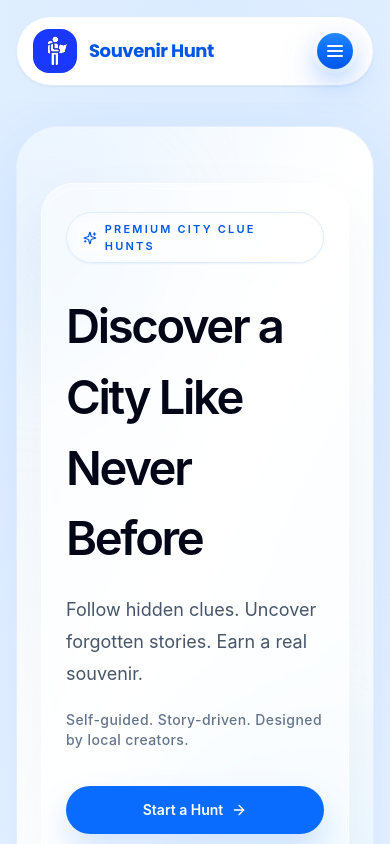
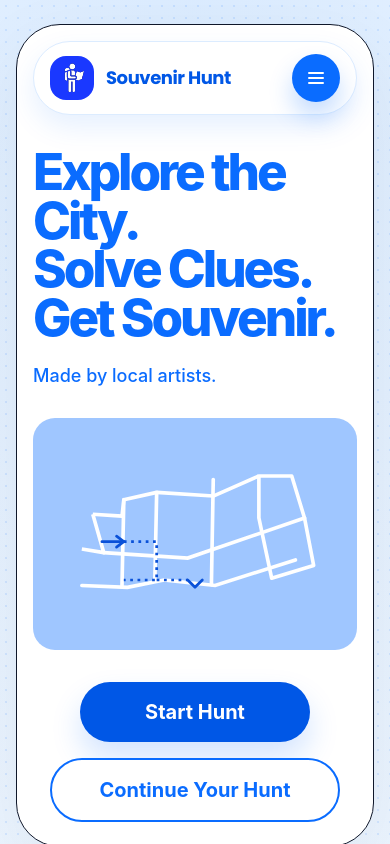
Before and after one commit to mybrandupinfo-hash/souvenir-hunt, a React (Vite) app: page / in a window 390 px wide. Shown: the top 844 px of the page. Built offline with nearby package versions, Linux system fonts and the light colour scheme.

Commit message:
Restyle homepage to clean mobile poster layout

```diff
--- a/src/App.jsx
+++ b/src/App.jsx
@@ -654,59 +654,125 @@ export default function SouvenirHuntWebsite() {
 
   const renderHome = () => (
     <>
-      <section className="relative overflow-hidden px-4 pt-6 sm:px-6 lg:px-8">
-        <div className="mx-auto max-w-7xl">
-          <div className="relative overflow-hidden rounded-[42px] border border-brand-100/80 bg-hero-glow px-6 pb-10 pt-14 shadow-glass sm:px-10 sm:pb-12 sm:pt-16 lg:px-14 lg:pb-14 lg:pt-20">
-            <div className="absolute inset-0 bg-gradient-to-br from-brand-50/70 via-white to-sky-50/70" />
-            <div className="absolute -left-12 top-14 h-40 w-40 rounded-full bg-brand-200/35 blur-3xl sm:h-52 sm:w-52" />
-            <div className="absolute bottom-0 right-0 h-56 w-56 rounded-full bg-sky-200/30 blur-3xl sm:h-64 sm:w-64" />
-            <div className="relative">
-              <div className="mx-auto flex max-w-xl flex-col justify-center">
+      <section className="relative overflow-hidden px-4 pb-10 pt-6 sm:px-6 lg:px-8">
+        <div
+          className="absolute inset-0 opacity-60"
+          style={{
+            backgroundImage:
+              "radial-gradient(circle, rgba(10,108,255,0.18) 1px, transparent 1px)",
+            backgroundSize: "12px 12px",
+          }}
+        />
+        <div className="relative mx-auto max-w-md lg:max-w-5xl">
+          <div className="rounded-[44px] border border-slate-900 bg-white px-4 pb-6 pt-4 shadow-[0_24px_80px_rgba(15,23,42,0.06)] sm:px-6 sm:pb-8 sm:pt-5 lg:px-10 lg:pb-10 lg:pt-8">
+            <div className="rounded-full border border-brand-100 bg-white px-4 py-3 shadow-[0_12px_28px_rgba(10,108,255,0.10)]">
+              <div className="flex items-center justify-between gap-3">
+                <button onClick={() => navigate("home")} className="min-w-0 text-left">
+                  <Logo />
+                </button>
+                <button
+                  onClick={() => setMobileMenuOpen((prev) => !prev)}
+                  className="inline-flex h-12 w-12 items-center justify-center rounded-full bg-brand-600 text-white shadow-[0_14px_24px_rgba(10,108,255,0.24)] transition hover:bg-brand-700"
+                  aria-label="Toggle menu"
+                  aria-expanded={mobileMenuOpen}
+                >
+                  <span className="relative flex h-5 w-5 items-center justify-center">
+                    <motion.span
+                      animate={mobileMenuOpen ? { rotate: 45, y: 0 } : { rotate: 0, y: -5 }}
+                      transition={{ duration: 0.2 }}
+                      className="absolute h-[2px] w-4 rounded-full bg-white"
+                    />
+                    <motion.span
+                      animate={mobileMenuOpen ? { opacity: 0, scaleX: 0.2 } : { opacity: 1, scaleX: 1 }}
+                      transition={{ duration: 0.18 }}
+                      className="absolute h-[2px] w-4 rounded-full bg-white"
+                    />
+                    <motion.span
+                      animate={mobileMenuOpen ? { rotate: -45, y: 0 } : { rotate: 0, y: 5 }}
+                      transition={{ duration: 0.2 }}
+                      className="absolute h-[2px] w-4 rounded-full bg-white"
+                    />
+                  </span>
+                </button>
+              </div>
+            </div>
+
+            <AnimatePresence>
+              {mobileMenuOpen ? (
+                <motion.div
+                  initial={{ opacity: 0, y: -8 }}
+                  animate={{ opacity: 1, y: 0 }}
+                  exit={{ opacity: 0, y: -8 }}
+                  transition={{ duration: 0.18 }}
+                  className="mt-3 rounded-[28px] border border-brand-100 bg-white p-3 shadow-sm"
+                >
+                  <div className="grid gap-2">
+                    <button onClick={() => navigate("hunts")} className="rounded-2xl px-4 py-3 text-left text-sm font-medium text-slate-700 transition hover:bg-brand-50 hover:text-brand-700">Our Hunts</button>
+                    <button onClick={() => navigate("your-hunt")} className="rounded-2xl px-4 py-3 text-left text-sm font-medium text-slate-700 transition hover:bg-brand-50 hover:text-brand-700">Your Hunt</button>
+                    <button onClick={() => scrollToSection(aboutRef)} className="rounded-2xl px-4 py-3 text-left text-sm font-medium text-slate-700 transition hover:bg-brand-50 hover:text-brand-700">About</button>
+                    <button onClick={() => scrollToSection(contactPreviewRef)} className="rounded-2xl px-4 py-3 text-left text-sm font-medium text-slate-700 transition hover:bg-brand-50 hover:text-brand-700">Contact</button>
+                  </div>
+                </motion.div>
+              ) : null}
+            </AnimatePresence>
+
             <motion.div
               initial={{ opacity: 0, y: 16 }}
               animate={{ opacity: 1, y: 0 }}
-                  transition={{ duration: 0.5 }}
-                  className="rounded-[32px] border border-white/60 bg-white/55 p-1 shadow-[0_20px_60px_rgba(15,23,42,0.04)] backdrop-blur-sm"
+              transition={{ duration: 0.45 }}
+              className="mx-auto max-w-md pt-8 sm:pt-10"
             >
-                  <div className="rounded-[31px] bg-white/72 px-5 py-6 shadow-[inset_0_1px_0_rgba(255,255,255,0.7)] sm:px-6 sm:py-7 lg:px-7 lg:py-8">
-                    <div className="inline-flex items-center gap-2 rounded-full border border-brand-100 bg-white/92 px-4 py-2 text-[11px] font-semibold uppercase tracking-[0.2em] text-brand-700 shadow-sm backdrop-blur">
-                      <Sparkles className="h-3.5 w-3.5" />
-                      Premium city clue hunts
+              <h1 className="text-[3.2rem] font-extrabold leading-[0.95] tracking-[-0.06em] text-brand-600 sm:text-[4rem] lg:text-[4.75rem]">
+                Explore the City.
+                <br />
+                Solve Clues.
+                <br />
+                Get Souvenir.
+              </h1>
+              <p className="mt-5 text-lg font-medium text-brand-600">
+                Made by local artists.
+              </p>
+
+              <div className="mt-7 overflow-hidden rounded-[22px] bg-[#9fc6ff] p-4 sm:p-5">
+                <svg
+                  viewBox="0 0 320 220"
+                  className="h-auto w-full"
+                  fill="none"
+                  xmlns="http://www.w3.org/2000/svg"
+                  aria-hidden="true"
+                >
+                  <path d="M36 166L86 168L126 160L182 166L270 138" stroke="white" strokeWidth="4" strokeLinecap="round" />
+                  <path d="M60 130L152 136L280 92" stroke="white" strokeWidth="4" strokeLinecap="round" />
+                  <path d="M82 72L80 166" stroke="white" strokeWidth="4" strokeLinecap="round" />
+                  <path d="M118 64L116 161" stroke="white" strokeWidth="4" strokeLinecap="round" />
+                  <path d="M180 50L178 165" stroke="white" strokeWidth="4" strokeLinecap="round" />
+                  <path d="M230 46L266 46L280 92L290 144L244 158L230 92L230 46Z" stroke="white" strokeWidth="4" strokeLinejoin="round" />
+                  <path d="M118 64L180 68L230 46" stroke="white" strokeWidth="4" strokeLinejoin="round" />
+                  <path d="M48 88L80 90L82 72L118 64" stroke="white" strokeWidth="4" strokeLinejoin="round" />
+                  <path d="M36 126L60 130L48 88" stroke="white" strokeWidth="4" strokeLinejoin="round" />
+                  <path d="M82 118H118V160H82" stroke="#0A51D8" strokeWidth="3" strokeDasharray="3 5" />
+                  <path d="M58 118H82" stroke="#0A51D8" strokeWidth="3" strokeLinecap="round" />
+                  <path d="M74 112L82 118L74 124" stroke="#0A51D8" strokeWidth="3" strokeLinecap="round" strokeLinejoin="round" />
+                  <path d="M118 160H152" stroke="#0A51D8" strokeWidth="3" strokeDasharray="3 5" />
+                  <path d="M152 160L160 168L168 160" stroke="#0A51D8" strokeWidth="3" strokeLinecap="round" strokeLinejoin="round" />
+                </svg>
               </div>
 
-                    <div className="mt-7 space-y-5">
-                      <h1 className="max-w-xl text-[2.95rem] font-semibold tracking-[-0.05em] text-slate-950 sm:text-[3.6rem] sm:leading-[1.02] lg:text-[4.5rem] lg:leading-[0.98]">
-                        Discover a City Like Never Before
-                      </h1>
-                      <p className="max-w-lg text-lg leading-8 text-slate-600 sm:text-xl">
-                        Follow hidden clues. Uncover forgotten stories. Earn a real souvenir.
-                      </p>
-                      <p className="text-sm font-medium tracking-[0.03em] text-slate-500">
-                        Self-guided. Story-driven. Designed by local creators.
-                      </p>
-                    </div>
-
-                    <div className="mt-9 flex flex-col gap-3 sm:flex-row">
+              <div className="mt-8 flex flex-col items-center gap-4">
                 <button
                   onClick={() => navigate("hunts")}
-                        className="inline-flex items-center justify-center gap-2 rounded-full bg-brand-600 px-6 py-3.5 text-sm font-semibold text-white shadow-[0_18px_35px_rgba(10,108,255,0.18)] transition hover:bg-brand-700"
+                  className="inline-flex min-w-[230px] items-center justify-center rounded-full bg-brand-700 px-8 py-4 text-xl font-bold text-white shadow-[0_16px_30px_rgba(10,108,255,0.18)] transition hover:bg-brand-600"
                 >
-                        Start a Hunt
-                        <ArrowRight className="h-4 w-4" />
+                  Start Hunt
                 </button>
                 <button
                   onClick={() => navigate("your-hunt")}
-                        className="inline-flex items-center justify-center gap-2 rounded-full border border-brand-100 bg-white px-6 py-3.5 text-sm font-semibold text-slate-800 transition hover:border-brand-200 hover:text-brand-700"
+                  className="inline-flex min-w-[290px] items-center justify-center rounded-full border-2 border-brand-600 bg-white px-8 py-4 text-xl font-bold text-brand-600 transition hover:bg-brand-50"
                 >
                   Continue Your Hunt
-                        <Play className="h-4 w-4" />
                 </button>
               </div>
-
-                  </div>
             </motion.div>
-              </div>
-            </div>
           </div>
         </div>
       </section>
@@ -1298,6 +1364,7 @@ export default function SouvenirHuntWebsite() {
 
   return (
     <div className="min-h-screen bg-transparent text-slate-900">
+      {page !== "home" ? (
       <header className="sticky top-0 z-50 py-4">
         <div className="mx-auto max-w-7xl px-4 sm:px-6 lg:px-8">
           <div className="flex items-center justify-between rounded-full border border-brand-100 bg-white px-4 py-3 shadow-sm sm:px-6">
@@ -1398,6 +1465,7 @@ export default function SouvenirHuntWebsite() {
           </AnimatePresence>
         </div>
       </header>
+      ) : null}
 
       <main>
         {page === "home" && renderHome()}
```
Lines whose indentation alone changed are shown as unchanged.
